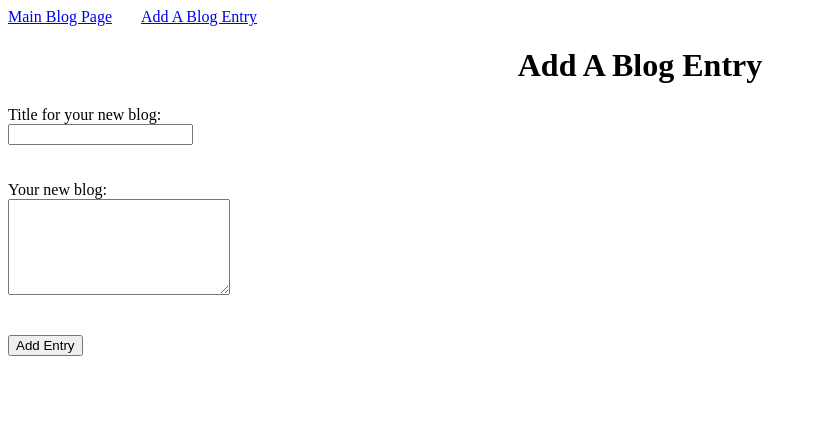
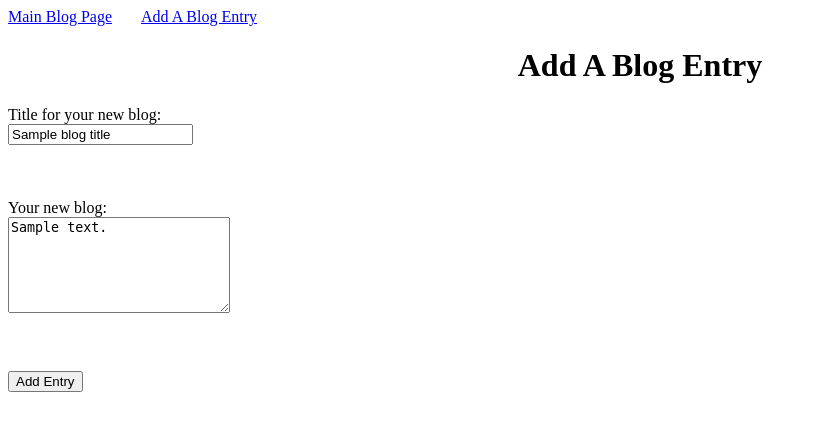
Before and after one commit to Jemelise/blogz, a Flask app: template templates/newpost.html in a window 1280 px wide. Shown: the top 431 px of the page, without its empty margins (0-816 px from the left). Run offline with Flask 2, Linux system fonts and the light colour scheme; the template is opened without the code that fills it: most values are stand-ins (such as "Sample title", 1, 10 or a date in 2020).

Commit message:
forms render with text, validate new posts

```diff
--- a/main.py
+++ b/main.py
@@ -36,14 +36,30 @@ def index():
 @app.route('/newpost', methods=['POST', 'GET'])
 def newpost():
 
+    title_error_message = ""
+    content_error_message = ""
+    blog_title = ""
+    blog_content = ""
+
     if request.method == 'POST':
         blog_title = request.form['blog_title']
         blog_content = request.form['blog_content']
-        new_blog = Blog(blog_title, blog_content)
-        db.session.add(new_blog)
-        db.session.commit()
 
-    return render_template('newpost.html',title="Add Blog Entry")
+        if not blog_title:
+            title_error_message = "please fill in title"
+
+        if not blog_content:
+            content_error_message = "please fill in content"
+
+        if not (title_error_message  + content_error_message):
+
+            new_blog = Blog(blog_title, blog_content)
+            db.session.add(new_blog)
+            db.session.commit()
+            return redirect("/blog")
+
+    return render_template('newpost.html',title="Add Blog Entry", title_error_message=title_error_message,
+    content_error_message=content_error_message, blog_title=blog_title, blog_content=blog_content)
 
 if __name__ == '__main__':
     app.run()
--- a/templates/base.html
+++ b/templates/base.html
@@ -3,8 +3,18 @@
 <html>
     <head>
         <title>{{title}}</title>
+        <style>
+                .err {
+                    color:red;
+                }
+            </style>
     </head>
 <body>
+    <nav>
+        <a href="/blog">Main Blog Page</a>
+
+        <a style="margin: 25px;" href="/newpost">Add A Blog Entry</a>
+    </nav>
 
     {% block content %}
     {% endblock %}
--- a/templates/index.html
+++ b/templates/index.html
@@ -1,9 +1,7 @@
 {% extends "base.html" %}
 
 {% block content %}
-    <a href="/blog">Main Blog Page</a>
 
-    <a style="margin: 25px;" href="/newpost">Add A Blog Entry</a>
     <h1 style="text-align:center;">Build A Blog</h1>
 
 
--- a/templates/newpost.html
+++ b/templates/newpost.html
@@ -1,23 +1,21 @@
 {% extends "base.html" %}
 
 {% block content %}
-    <a href="/blog">Main Blog Page</a>
-
-    <a style="margin: 25px;" href="/newpost">Add A Blog Entry</a>
 
     <h1 style="text-align:center;">Add A Blog Entry</h1>
     <form method='post'>
         <label>
             Title for your new blog:
             <br>
-            <input type="text" name='blog_title' />
+            <input type="text" value="{{blog_title}}" name='blog_title' />
+            <span class='err'> {{ title_error_message }}</span><br>
             <br>
             <br>
             <br>
             Your new blog:
             <br>
-            <textarea rows="6" cols="25" name="blog_content" >
-                    </textarea>
+            <textarea rows="6" cols="25" name="blog_content">{{blog_content}}</textarea>
+            <span class='err'> {{ content_error_message }}</span><br>
             <br>
             <br>
             <br>
```
